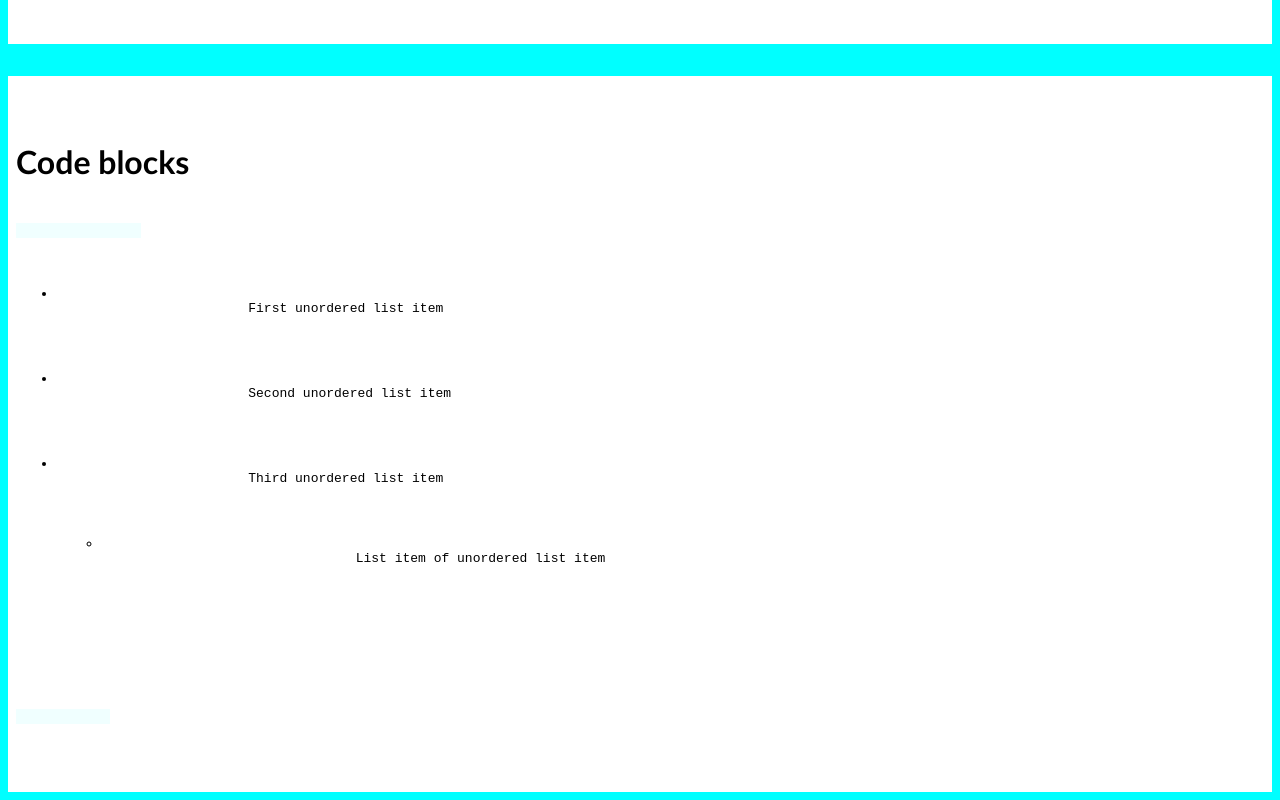
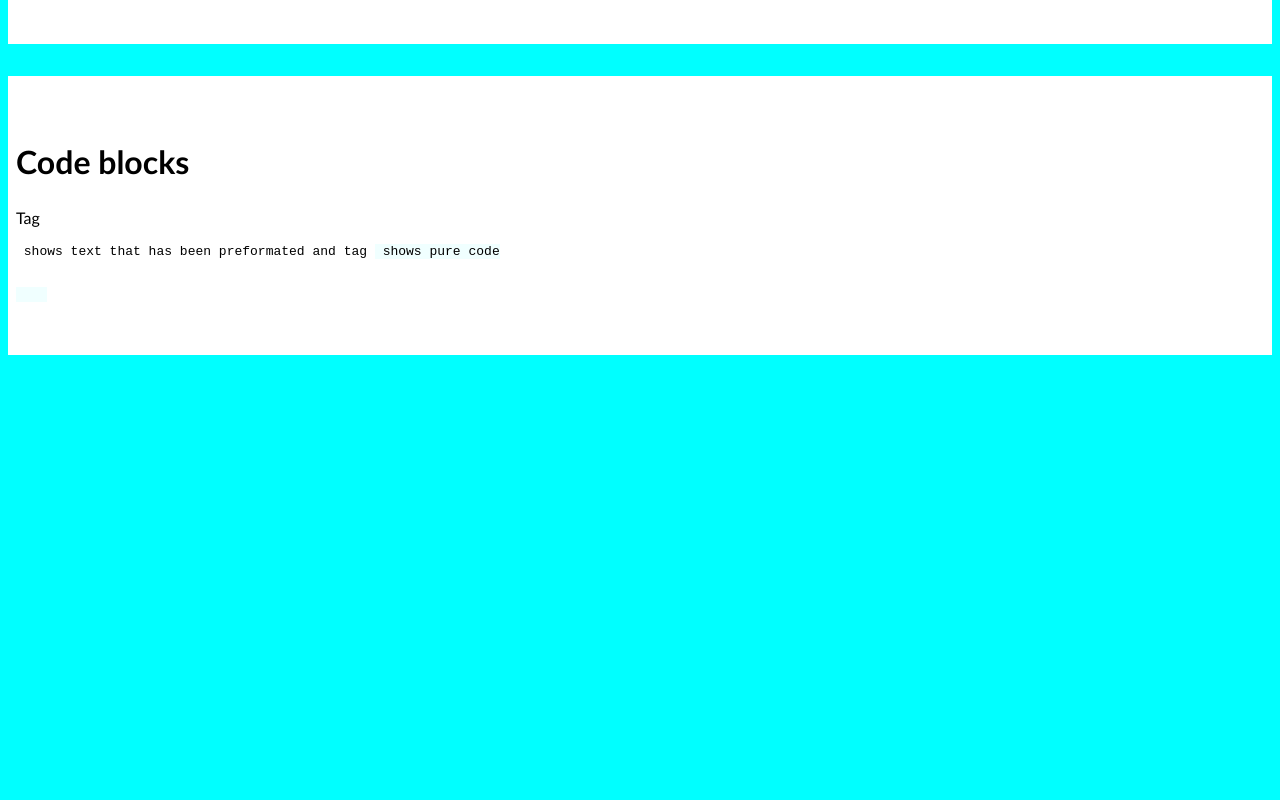
Before and after one commit to pslib-cz/2022l4web-css-typographic-library-FilipRoubinek, a plain HTML site: page docs/index.html in a window 1280 px wide. Shown: the part 3562-4362 px from the top of the page. After the commit the page ends 3925 px from the top, so only its background shows below. Drawn offline with Linux system fonts and the light colour scheme.

Commit message:
FceBTNChange

```diff
--- a/docs/index.html
+++ b/docs/index.html
@@ -215,7 +215,7 @@
         </div>
         <div>
             <p>This button is fully functional</p>
-            <a href="#" class="btn">Button</a>
+            <a href="#button" class="btn">Button</a>
         </div>
     </section>
     <section>
@@ -231,26 +231,7 @@
     </section>
     <section>
         <h2 id="code">Code blocks</h2>
-        <pre>
-            <code>
-                <ul>
-                    <li>
-                        First unordered list item
-                    </li>
-                    <li>
-                        Second unordered list item
-                    </li>
-                    <li>
-                        Third unordered list item
-                        <ul>
-                            <li>
-                                List item of unordered list item
-                            </li>
-                        </ul>
-                    </li>
-                </ul>
-            </code>
-        </pre>
+        <p>Tag <code><pre></code> shows text that has been preformated and tag <code><code></code> shows pure code</p>
     </section>
 
 </body>
```
